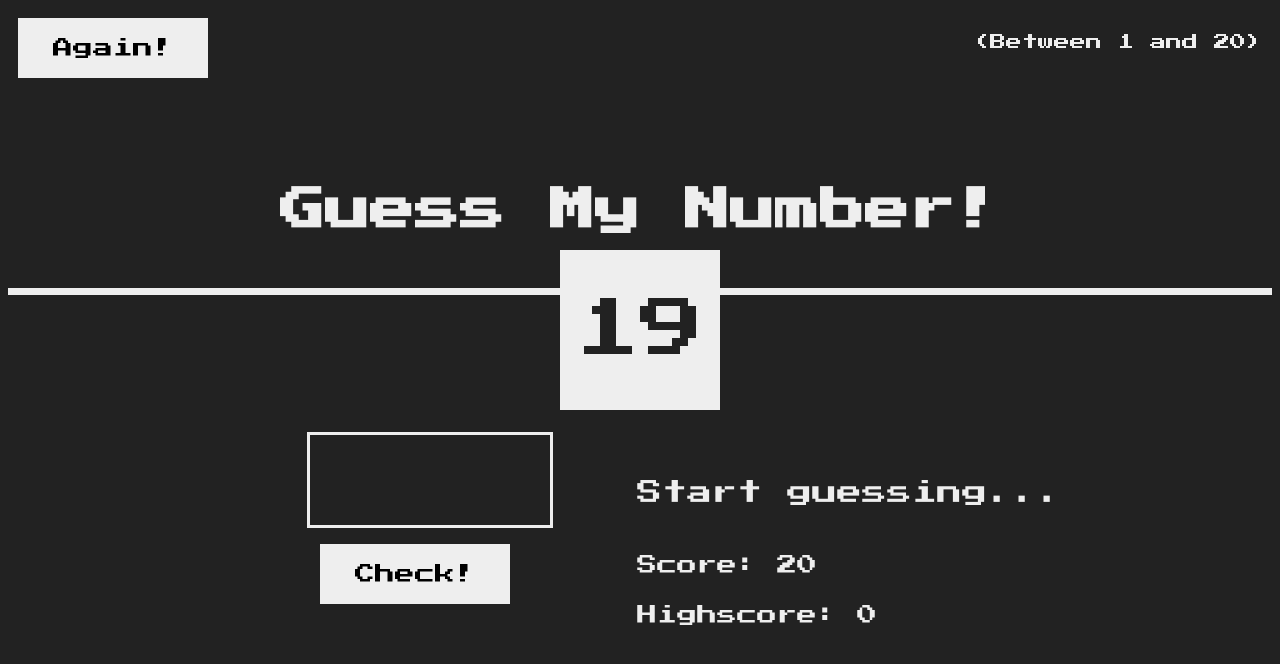
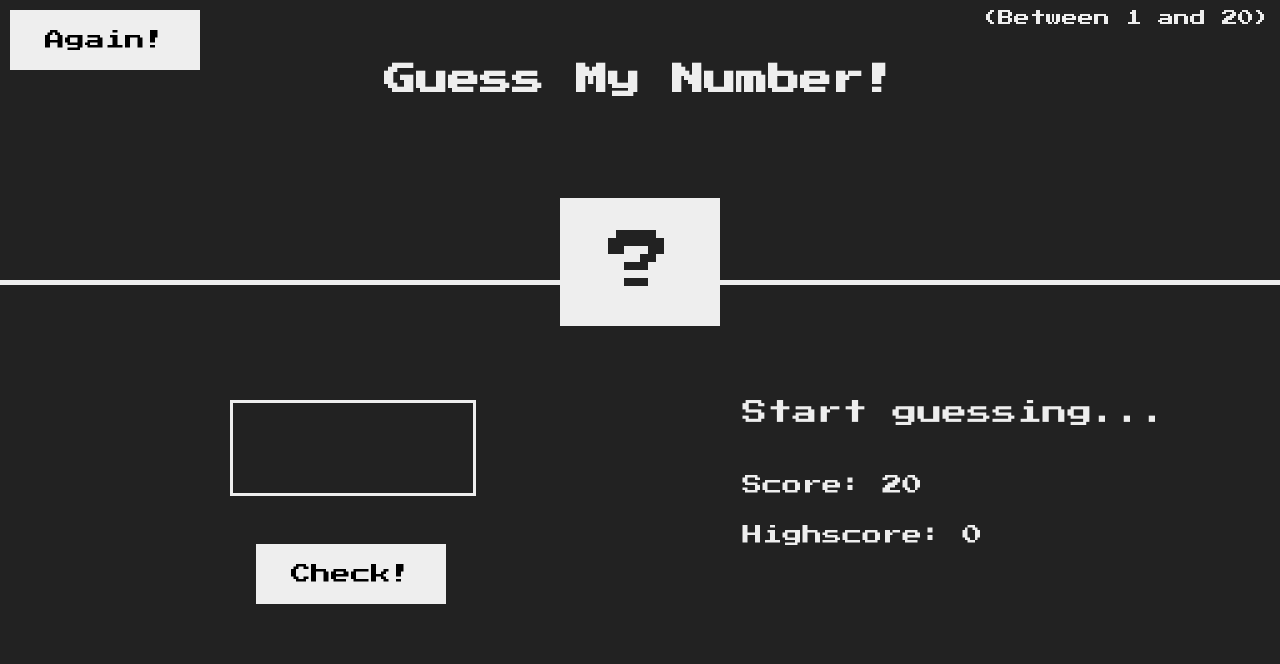
Before and after one commit to Garaway/guess-my-number, a plain HTML site: page index.html in a window 1280 px wide. Drawn offline with Linux system fonts and the light colour scheme.

Commit message:
refactoring js and css

```diff
--- a/js/script.js
+++ b/js/script.js
@@ -1,7 +1,6 @@
 
 
 let secretNumber = Math.trunc(Math.random() * 20) + 1;
-document.querySelector('.header__number').textContent = secretNumber;
 
 let score = 20;
 let highscore = 0;
@@ -29,15 +28,16 @@ document.querySelector('.main__check').addEventListener('click', function () {
         displayMessage('Correct Number');
         document.querySelector('body').style.backgroundColor = '#00b400';
         document.querySelector('.header__number').style.width = '20rem';
+
         if (score > highscore) {
             highscore = score;
-            document.querySelector('.highscore').textContent = highscore + 1;
+            document.querySelector('.highscore').textContent = highscore;
         }
         return;
     }
 
     if (score === 0) {
-        displayMessage('Loh');
+        displayMessage('You lost the game!');
         return;
     }
 })
--- a/scss/base.scss
+++ b/scss/base.scss
@@ -5,6 +5,11 @@ body {
   background-color: #222;
   color: #eee;
   font-family: 'Press Start 2P', sans-serif;
+}
+
+* {
+  margin: 0;
+  padding: 0;
 }
 
  .btn {
@@ -25,7 +30,8 @@ body {
  .header {
    position: relative;
    height: 35vh;
-   border-bottom: 7px solid #eee;
+   width: 100%;
+   border-bottom: 5px solid #eee;
 
    &__again {
      margin: 10px;
@@ -38,20 +44,20 @@ body {
    }
 
    &__name {
-     font-size: 45px;
-     text-align: center;
-     margin-top: 100px;
+     position: absolute;
+     left: 50%;
+     transform: translate(-50%, -50%);
    }
 
    &__number {
      font-size: 4rem;
      text-align: center;
-     padding: 3rem 0;
+     padding: 2rem 0;
      background: #eeeeee;
      color: #222222;
      width: 10rem;
      position: absolute;
-     top: 58%;
+     top: 48%;
      left: 50%;
      transform: translate(-50%, 50%);
    }
@@ -72,8 +78,8 @@ body {
      width: 220px;
      height: 70px;
      position: absolute;
-     top: 54%;
-     left: 24%;
+     top: 50%;
+     left: 18%;
      color: #eeeeee;
      padding: 10px;
      font-size: 30px;
@@ -84,12 +90,14 @@ body {
    &__check {
      position: absolute;
      top: 68%;
-     left: 25%;
+     left: 20%;
    }
 
    &__right {
      font-size: 20px;
-     position: relative;
+     position: absolute;
+     left: 58%;
+     top: 50%;
    }
 
    &__message {
```
Also changed, not shown: css/style.css, 1 other file.
